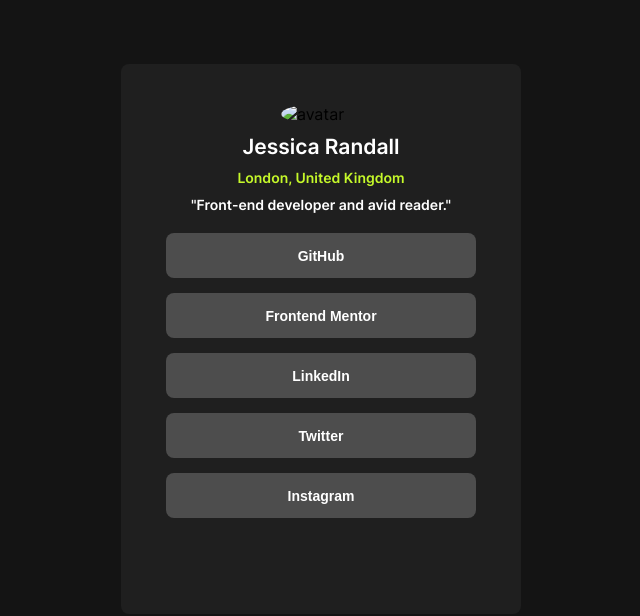
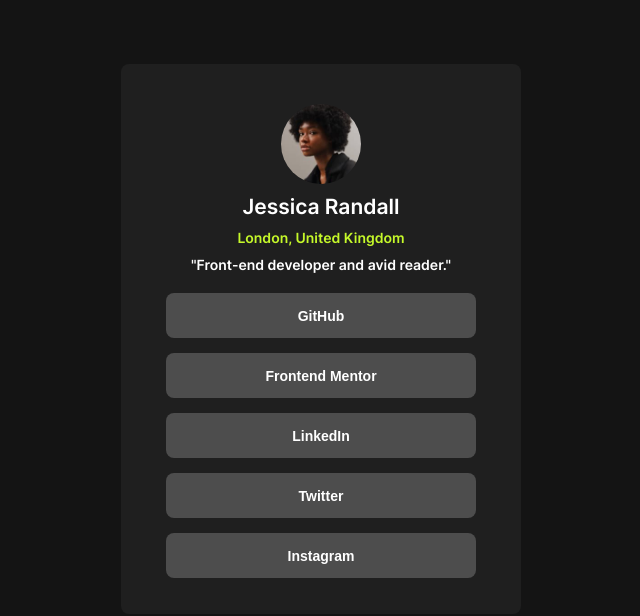
Before and after one commit to qericho/Frontend-Mentor-Challenges, a plain HTML site: page Social-Links-Profile-Main/index.html in a window 1280 px wide. Shown: the whole page, without its empty margins (319-959 px from the left). Drawn offline with Linux system fonts and the light colour scheme.

Commit message:
Update index.html

```diff
--- a/Social-Links-Profile-Main/index.html
+++ b/Social-Links-Profile-Main/index.html
@@ -11,7 +11,7 @@
    <div class="card-container">
       <!-- Profile  -->
        <div class="profile">
-          <img src="./assets//images/avatar-jessica.jpeg" alt="avatar">
+          <img src="./assets/images/avatar-jessica.jpeg" alt="avatar">
           <p class="name">Jessica Randall</p>
           <p class="address">London, United Kingdom</p>
           <p class="job-des">"Front-end developer and avid reader."</p>
```
